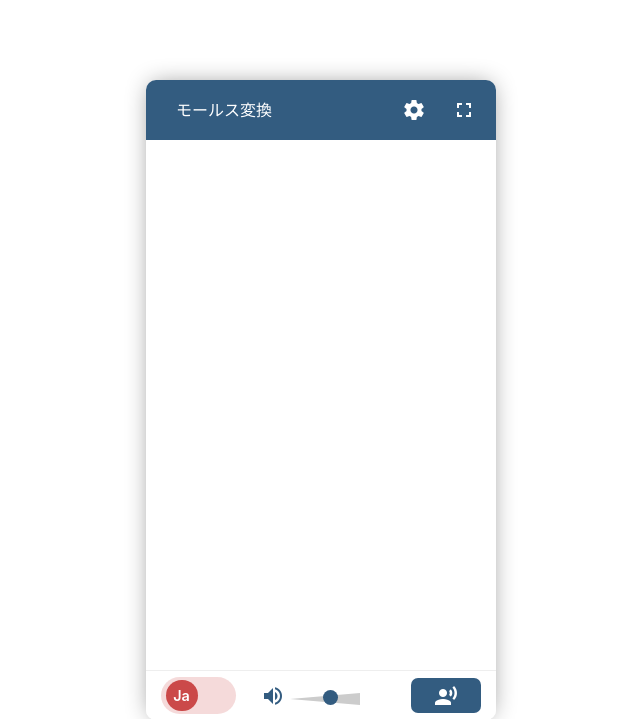
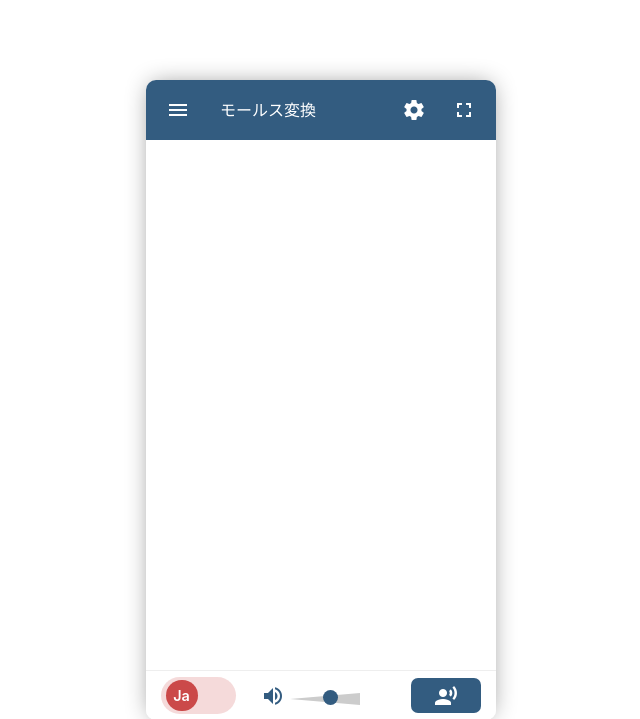
Before and after one commit to MuseMyuzu/FlaskWithOpenAI, a Flask app: page / in a window 1280 px wide. Shown: the top 719 px of the page, without its empty margins (319-959 px from the left). Run offline with Flask 2, Linux system fonts and the light colour scheme; some libraries are stand-ins or nearby versions; some web fonts are replaced.

Commit message:
ハンバーガーメニューの表示

```diff
--- /dev/null
+++ b/app/static/menu/hamburger_menu.css
@@ -0,0 +1,46 @@
+#menu-icon {
+    display: block;
+    height: 100%;
+    line-height: 60px;
+    position: relative;
+    margin-left: 20px;
+    color: #FFF;
+    cursor: pointer;
+}
+
+/* メニュー要素 */
+nav {
+    position: relative;
+    display: flex;
+    justify-content: space-between;
+    align-items: center;
+    background-color: #497093;
+    color: #fff;
+  }
+
+  .menu {
+    position: absolute;
+    display: flex;
+    flex-direction: column;
+    justify-content: center;
+    align-items: center;
+    height: 0;
+    width: 80%;
+    overflow: hidden;
+    transition: height 1.5s ease-in-out;
+    /* 前面に表示 */
+    z-index: 20;
+  }
+
+  .menu li {
+    margin: 10px 0;
+  }
+
+  .menu li a {
+    color: #fff;
+    text-decoration: none;
+  }
+
+  .menu.open {
+    height: auto;
+  }
--- /dev/null
+++ b/app/static/menu/hamburger_menu.js
@@ -0,0 +1,5 @@
+const menu = document.querySelector('.menu');
+
+function toggleMenu(){
+    menu.classList.toggle('open');
+}
--- a/app/templates/index.html
+++ b/app/templates/index.html
@@ -16,34 +16,42 @@ THE SOFTWARE IS PROVIDED "AS IS", WITHOUT WARRANTY OF ANY KIND, EXPRESS OR IMPLI
 <!-- Google マテリアル使用（全画面ボタンなど））-->
 <link rel="preconnect" href="https://fonts.googleapis.com">
 <link rel="preconnect" href="https://fonts.gstatic.com" crossorigin>
-<link href= "https://fonts.googleapis.com/icon?family=Material+Icons" rel= "stylesheet">
+<link href="https://fonts.googleapis.com/icon?family=Material+Icons" rel="stylesheet">
 <link href="https://fonts.googleapis.com/css2?family=IBM+Plex+Sans+JP&display=swap" rel="stylesheet">
-<link rel= "stylesheet" href="static/style.css" type="text/css">
-<link rel= "stylesheet" href="static/morse/footer.css" type="text/css">
+<link rel="stylesheet" href="static/style.css" type="text/css">
+<link rel="stylesheet" href="static/morse/footer.css" type="text/css">
+<link rel="stylesheet" href="static/menu/hamburger_menu.css" type="text/css">
 {% endblock %}
 
 {% block body %}
-    <div id= "chatbot">
+<div id="chatbot">
 
-        <div id= "chatbot-header">
-            <div id= "chatbot-logo">モールス変換</div>
-            <i id= "settings-icon" class="material-icons" onclick= "goToSettings()">settings</i>
-            <i id= "chatbot-zoom-icon" class="material-icons waves-effect waves-light" onclick= "chatbotZoom()">fullscreen</i>
+    <div id="chatbot-header">
+        <i id="menu-icon" class="material-icons" onclick="toggleMenu()">menu</i>
+        <div id="chatbot-logo">モールス変換</div>
+        <i id="settings-icon" class="material-icons" onclick="goToSettings()">settings</i>
+        <i id="chatbot-zoom-icon" class="material-icons waves-effect waves-light" onclick="chatbotZoom()">fullscreen</i>
     </div>
 
-        <div id= "chatbot-body">
-            <ul id= "chatbot-ul"></ul>
+    <nav class="menu">
+        <ul>
+            <li><a href="#">モールス変換 Morse Converter</a></li>
+        </ul>
+    </nav>
+
+    <div id="chatbot-body">
+        <ul id="chatbot-ul"></ul>
     </div>
 
     <!--フッター-->
-        <form onsubmit= "return false">
-            <div id= "chatbot-footer">
+    <form onsubmit="return false">
+        <div id="chatbot-footer">
             <!-- 言語トグル -->
             <label class="toggle-button-004">
-                    <input type="checkbox" id="lang-toggle"/>
+                <input type="checkbox" id="lang-toggle" />
             </label>
             <!-- 音量アイコンとスライダー -->
-                <i id= "volume-icon" class="material-icons">volume_up</i>
+            <i id="volume-icon" class="material-icons">volume_up</i>
             <div class="range">
                 <div id="range-bar"></div>
                 <input type="range" min="0" max="0.1" step="0.001" value="0.05" id="volume-range">
@@ -70,4 +78,5 @@ THE SOFTWARE IS PROVIDED "AS IS", WITHOUT WARRANTY OF ANY KIND, EXPRESS OR IMPLI
 <script src="https://ajax.googleapis.com/ajax/libs/jquery/3.6.0/jquery.min.js"></script>
 <script src="static/morse/playMorse.js"></script>
 <script src="static/morse/record.js"></script>
+<script src="static/menu/hamburger_menu.js"></script>
 {% endblock %}
```
Lines whose indentation alone changed are shown as unchanged.
